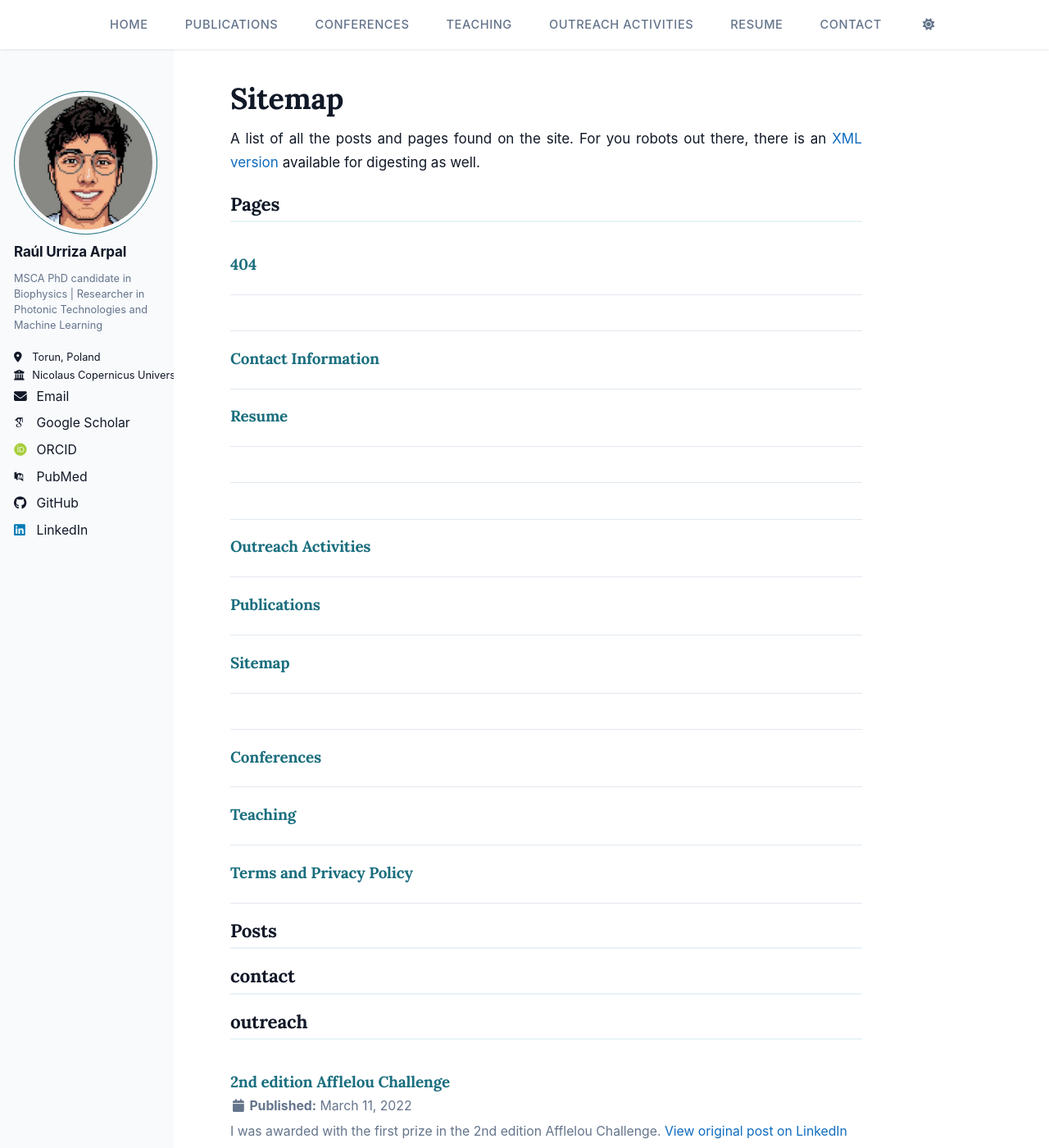
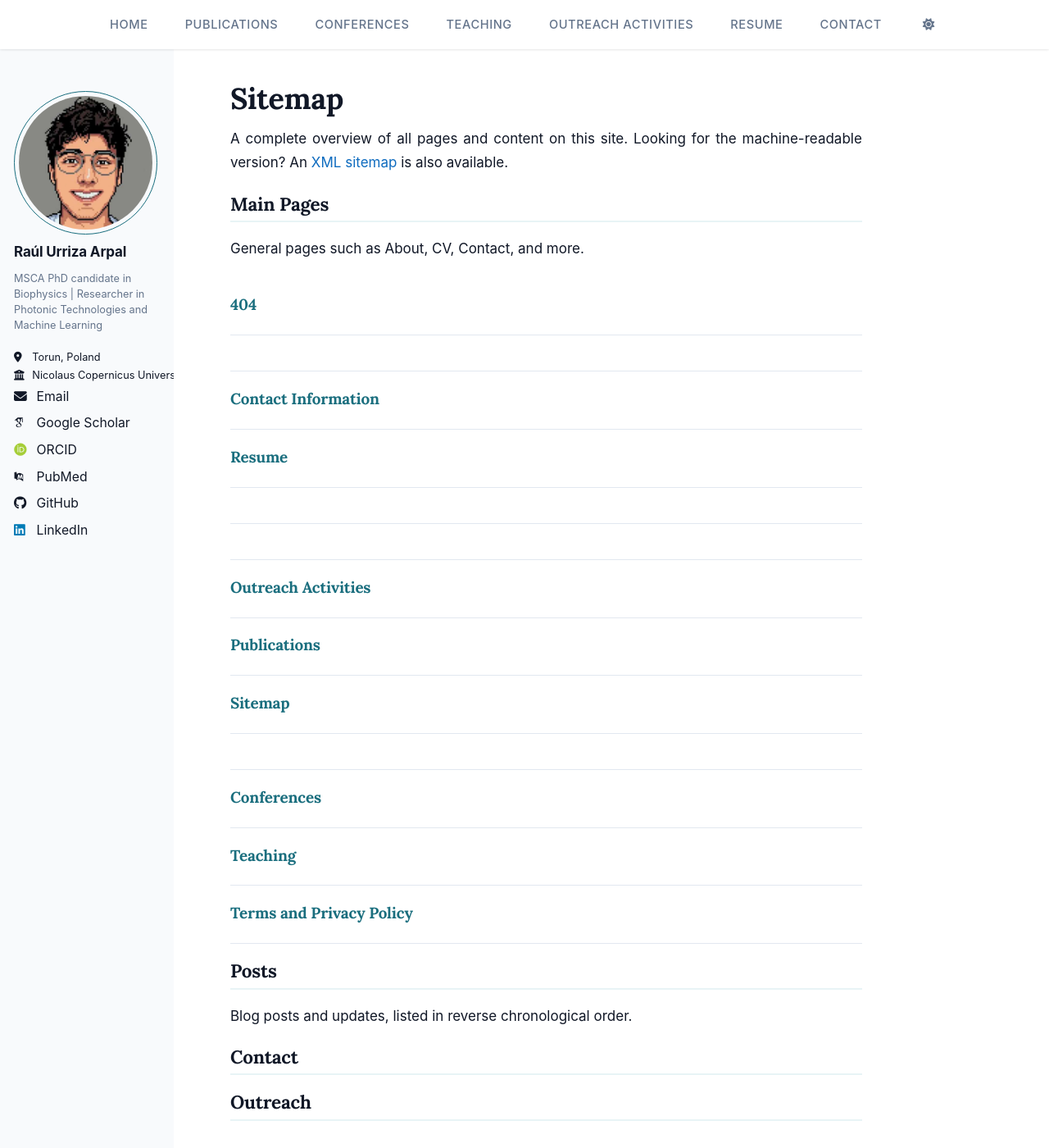
Before and after one commit to RaulUrriza/raulurriza.github.io, a Jekyll site: the page built from _pages/sitemap.md, in a window 1280 px wide and 1400 px high. Shown: the whole window at 82% size. Built offline with Jekyll 4.4.1, drawn with Linux system fonts in a browser that asks for light colours; some web fonts are replaced; a script bundle is joined from its source files by our own code; library files that are not in the unit come from our copies; some of the changed text lies outside the part shown.

Commit message:
New sitemap

```diff
--- a/_pages/sitemap.md
+++ b/_pages/sitemap.md
@@ -7,31 +7,47 @@ author_profile: true
 
 {% include base_path %}
 
-A list of all the posts and pages found on the site. For you robots out there, there is an [XML version]({{ base_path }}/sitemap.xml) available for digesting as well.
+A complete overview of all pages and content on this site. Looking for the machine-readable version? An [XML sitemap]({{ base_path }}/sitemap.xml) is also available.
 
-<h2>Pages</h2>
+---
+
+## Main Pages
+
+General pages such as About, CV, Contact, and more.
+
 {% for post in site.pages %}
   {% include archive-single.html %}
 {% endfor %}
 
-<h2>Posts</h2>
+---
+
+## Posts
+
+Blog posts and updates, listed in reverse chronological order.
+
 {% for post in site.posts %}
   {% include archive-single.html %}
 {% endfor %}
 
+---
+
 {% capture written_label %}'None'{% endcapture %}
 
 {% for collection in site.collections %}
-{% unless collection.output == false or collection.label == "posts" %}
-  {% capture label %}{{ collection.label }}{% endcapture %}
-  {% if label != written_label %}
-  <h2>{{ label }}</h2>
-  {% capture written_label %}{{ label }}{% endcapture %}
-  {% endif %}
-{% endunless %}
-{% for post in collection.docs %}
   {% unless collection.output == false or collection.label == "posts" %}
-  {% include archive-single.html %}
+    {% capture label %}{{ collection.label }}{% endcapture %}
+    {% if label != written_label %}
+
+---
+
+## {{ label | replace: "_", " " | capitalize }}
+
+      {% capture written_label %}{{ label }}{% endcapture %}
+    {% endif %}
   {% endunless %}
+  {% for post in collection.docs %}
+    {% unless collection.output == false or collection.label == "posts" %}
+      {% include archive-single.html %}
+    {% endunless %}
+  {% endfor %}
 {% endfor %}
-{% endfor %}
```
